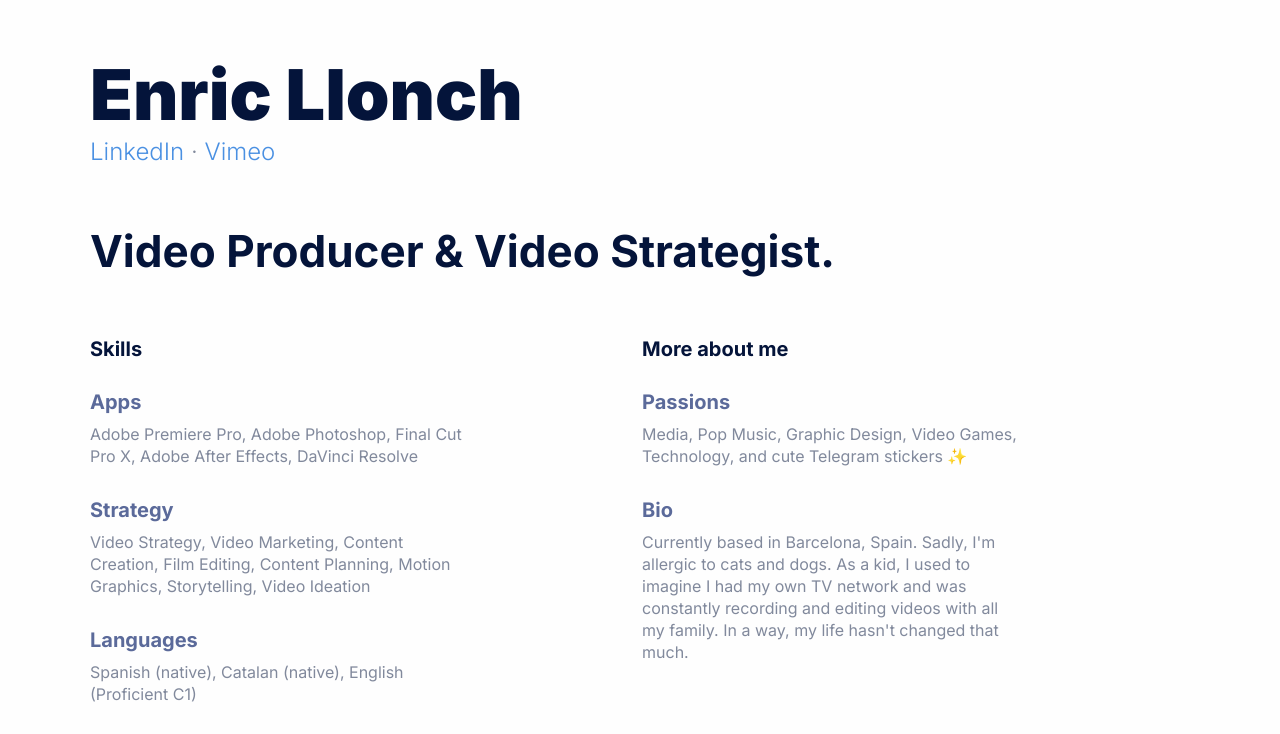
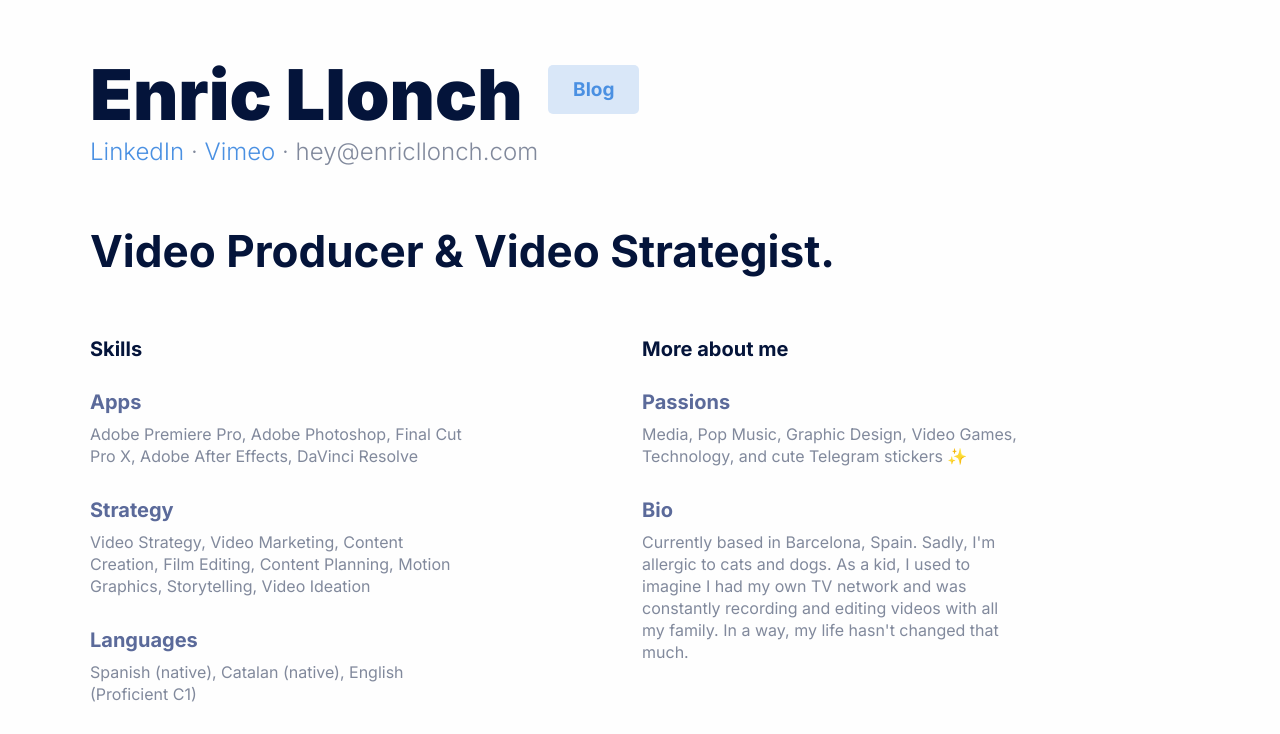
Before and after one commit to enricllonch/enricllonch.github.io, a plain HTML site: page index.html in a window 1280 px wide. Shown: the top 734 px of the page. Drawn offline with Linux system fonts and the light colour scheme.

Commit message:
Update index.html

```diff
--- a/index.html
+++ b/index.html
@@ -10,7 +10,8 @@
 	<div class="container">
 		<div class="hero">
 			<h1 class="name">Enric Llonch</h1>
-      <span class="email"><a href="https://www.linkedin.com/in/enricllonch/">LinkedIn</a> · <a href="https://vimeo.com/enricll">Vimeo</a></span>
+			<a href="https://blog.enricllonch.com"><span class="job-title">Blog<span></a>
+     			<span class="email"><a href="https://www.linkedin.com/in/enricllonch/">LinkedIn</a> · <a href="https://vimeo.com/enricll">Vimeo</a> · hey@enricllonch.com</span>
 
 			<h2 class="lead">Video Producer & Video Strategist.</h2>
 		</div>
```
